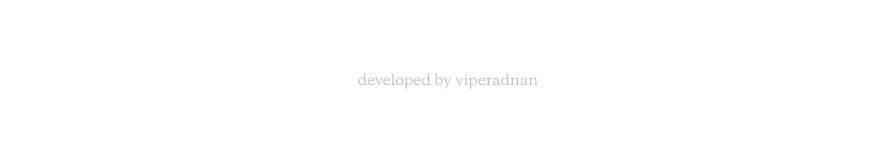
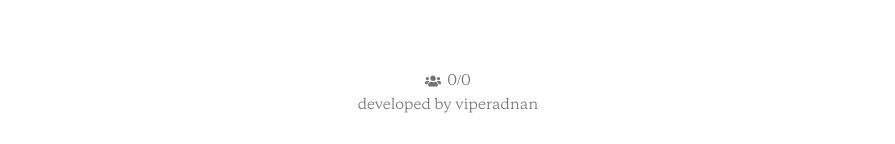
Before and after one commit to viperadnan-git/viperadnan-git.github.io, a Next.js app: page / in a window 1280 px wide. Shown: the part 2884-3028 px from the top of the page, without its empty margins (192-1087 px from the left). Before the commit the page ends 3007 px from the top, so only its background shows below. Built offline with nearby package versions, Linux system fonts and the light colour scheme; no server answers.

Commit message:
feat: add visitor counter component

```diff
--- a/app/layout.tsx
+++ b/app/layout.tsx
@@ -25,16 +25,18 @@ export async function generateMetadata(): Promise<Metadata> {
   };
 }
 
-export default function RootLayout({
+export default async function RootLayout({
   children,
 }: Readonly<{
   children: React.ReactNode;
 }>) {
+  const resumeData = await getResumeData();
+
   return (
     <html lang="en" suppressHydrationWarning>
       <body className="antialiased">
         <ThemeProvider>
-          <DocumentContainer>
+          <DocumentContainer showCounter={resumeData.meta.counter}>
             <ThemeToggle />
             {children}
           </DocumentContainer>
--- a/components/layout/document-container.tsx
+++ b/components/layout/document-container.tsx
@@ -1,19 +1,33 @@
 import Link from "next/link";
+import { VisitorCounter } from "@/components/resume/visitor-counter";
 
 interface DocumentContainerProps {
   children: React.ReactNode;
+  showCounter?: boolean;
 }
 
-export function DocumentContainer({ children }: DocumentContainerProps) {
+export function DocumentContainer({
+  children,
+  showCounter,
+}: DocumentContainerProps) {
   return (
     <main className="min-h-screen bg-background">
       <div className="mx-auto max-w-4xl px-4 pt-[15vh] pb-[30vh] md:pt-[20vh] md:pb-[40vh] md:px-8">
         {children}
       </div>
-      <footer className="pb-8 text-center text-sm text-muted-foreground/50">
-        <Link href="https://github.com/viperadnan-git/viperadnan-git.github.io" target="_blank" rel="noopener noreferrer">
-          developed by viperadnan
-        </Link>
+      <footer className="pb-8 text-center text-sm">
+        <div className="flex flex-col items-center gap-1">
+          {showCounter && <VisitorCounter />}
+          <Link
+            aria-label="developed by viperadnan"
+            className="text-muted-foreground hover:text-foreground"
+            href="https://github.com/viperadnan-git/viperadnan-git.github.io"
+            target="_blank"
+            rel="noopener noreferrer"
+          >
+            developed by viperadnan
+          </Link>
+        </div>
       </footer>
     </main>
   );
--- /dev/null
+++ b/components/resume/visitor-counter.tsx
@@ -0,0 +1,48 @@
+"use client";
+
+import { useEffect, useState } from "react";
+import { FaUsers } from "react-icons/fa";
+
+interface HitsResponse {
+  today_hits: number;
+  total_hits: number;
+}
+
+export function VisitorCounter() {
+  const [hits, setHits] = useState<HitsResponse>({
+    today_hits: 0,
+    total_hits: 0,
+  });
+  const [origin, setOrigin] = useState("");
+
+  useEffect(() => {
+    const currentOrigin = window.location.origin;
+    setOrigin(currentOrigin);
+
+    const apiUrl = `https://hitscounter.dev/api/hit?output=json&url=${encodeURIComponent(currentOrigin)}&label=visitors&icon=file-person-fill&color=%23000&message=&style=flat&tz=UTC`;
+
+    fetch(apiUrl)
+      .then((res) => res.json())
+      .then((data: HitsResponse) => {
+        setHits(data);
+      })
+      .catch(() => {});
+  }, []);
+
+  const historyUrl = `https://hitscounter.dev/history?url=${encodeURIComponent(origin)}`;
+
+  return (
+    <a
+      href={historyUrl}
+      target="_blank"
+      rel="noopener noreferrer"
+      className="flex items-center gap-1.5 text-muted-foreground hover:text-foreground"
+      aria-label={`${hits.today_hits.toLocaleString()} visitors today, ${hits.total_hits.toLocaleString()} total visitors. View history.`}
+    >
+      <FaUsers className="h-4 w-4" aria-hidden="true" />
+      <span>
+        {hits.today_hits.toLocaleString()}/{hits.total_hits.toLocaleString()}
+      </span>
+    </a>
+  );
+}
--- a/lib/data/resume.json
+++ b/lib/data/resume.json
@@ -14,7 +14,8 @@
             "web developer",
             "backend developer",
             "open source"
-        ]
+        ],
+        "counter": true
     },
     "contact": {
         "links": [
--- a/lib/types/resume.ts
+++ b/lib/types/resume.ts
@@ -80,6 +80,7 @@ export const SectionSchema = z.object({
 // Site metadata
 export const SiteMetaSchema = z.object({
   keywords: z.array(z.string()),
+  counter: z.boolean().optional(),
 });
 
 // Root resume type
--- a/public/resume.schema.json
+++ b/public/resume.schema.json
@@ -31,6 +31,9 @@
           "items": {
             "type": "string"
           }
+        },
+        "counter": {
+          "type": "boolean"
         }
       },
       "required": [
```
Also changed, not shown: 2 other files (tests, documents, lock files or other folders).
